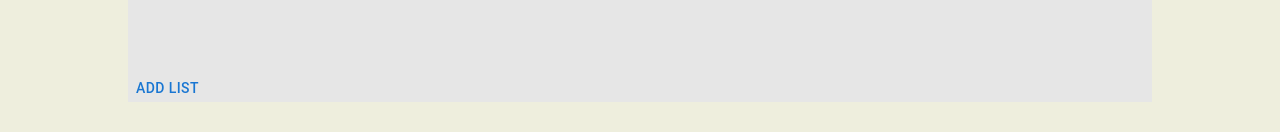
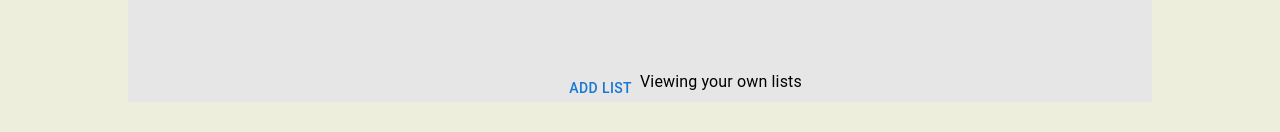
Before and after one commit to jh-sbu/cse-316_final-project, a React (Create React App) app in the folder client/: page /home in a window 1280 px wide. Shown: the part 658-790 px from the top of the page. Built offline with nearby package versions, Linux system fonts and the light colour scheme; no server answers.

Commit message:
Bottom of the screen now tells you what you are searching by

```diff
--- a/client/src/components/CreateNewListBar.js
+++ b/client/src/components/CreateNewListBar.js
@@ -1,8 +1,7 @@
-import { Button } from "@mui/material";
+import { Box, Button, Grid, Typography } from "@mui/material";
 import { useContext } from "react";
 import GlobalStoreContext from "../store";
 import PlaylistStoreContext from "../store/PlaylistStore";
-
 
 export default function CreateNewListBar(props) {
     const { store } = useContext(PlaylistStoreContext)
@@ -11,9 +10,35 @@ export default function CreateNewListBar(props) {
         store.createPlaylist();
     }
 
+    let bottomMessage = "Viewing your own lists"
+
+    if(store.searchMode === "BY_USER") {
+        if(store.searchValue === "") {
+            bottomMessage = "Enter a search term to search by username"
+        } else {
+            bottomMessage = "Viewing playlists by users with " + store.searchValue + " in their name"
+        }
+    } else if(store.searchMode === "BY_NAME") {
+        if(store.searchValue === "") {
+            bottomMessage = "Enter a search term to search by playlist name"
+        } else {
+            bottomMessage = "Viewing playlists with " + store.searchValue + " in their title"
+        }
+    }
+
     return (
-        <Button onClick={handleCreateNewList}>
-            Add List
-        </Button>
+        <Grid container flexDirection={"row"}>
+            <Grid item xs={6} container justifyContent={"flex-end"}>
+                <Button onClick={handleCreateNewList}>
+                    Add List
+                </Button>
+            </Grid>
+            <Grid item xs={6}>
+                <Typography>
+                    { bottomMessage }
+                </Typography>
+            </Grid>
+        </Grid>
+
     )
 }
```
